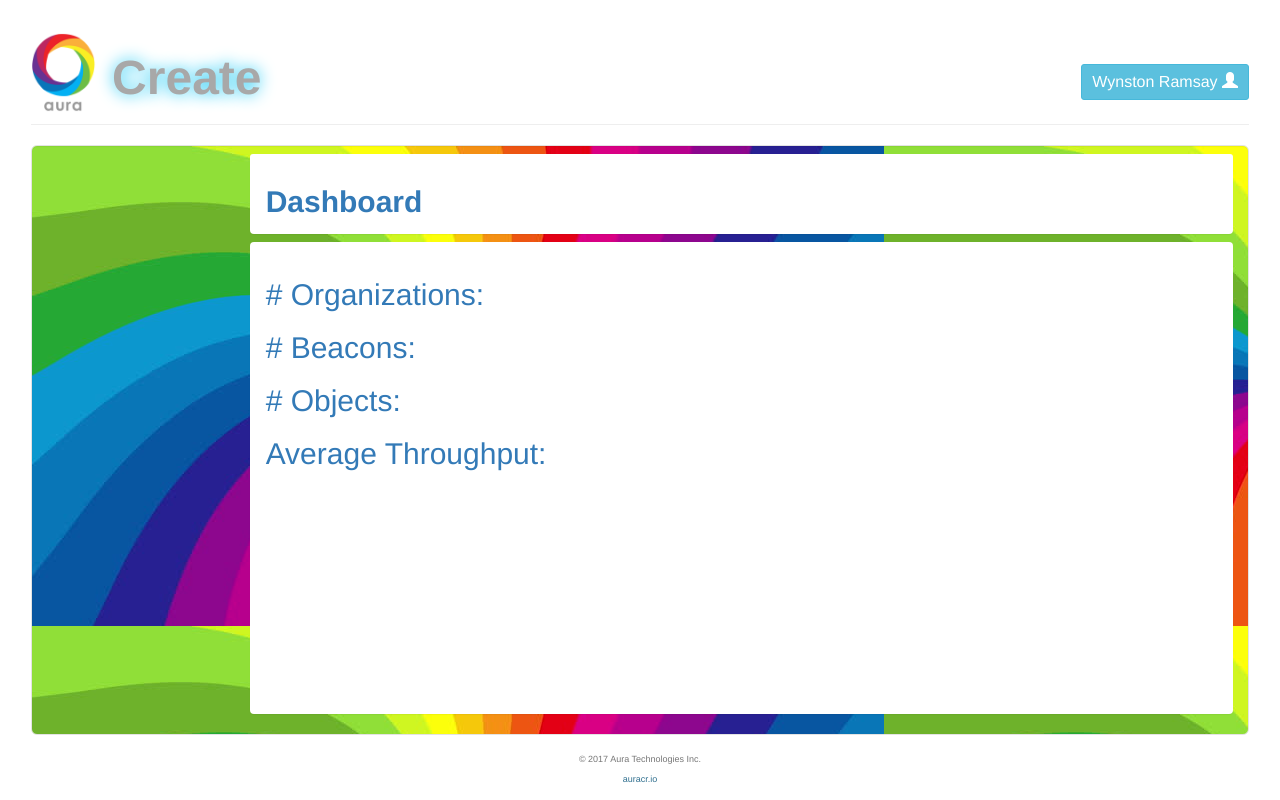
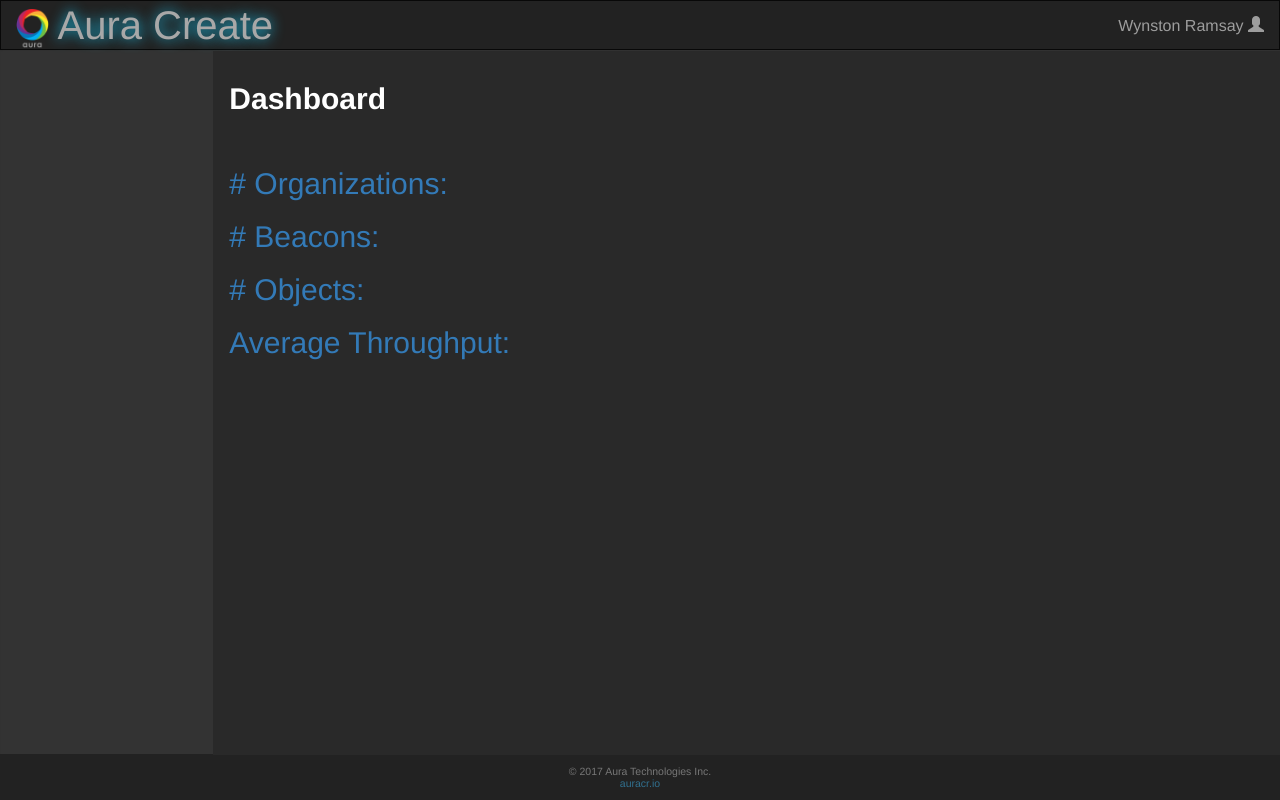
Before and after one commit to Wynston/aura-website, a PHP site: page / in a window 1280 px wide. Run offline with PHP 8.4, Linux system fonts and the light colour scheme; some libraries are stand-ins or nearby versions.

Commit message:
Resonsiveness and layout, dark theme

```diff
--- a/src/index.html
+++ b/src/index.html
@@ -12,36 +12,44 @@
 		<script type='text/javascript' src="https://ajax.googleapis.com/ajax/libs/angularjs/1.6.4/angular.min.js"></script>
 	</head>
 	<body>
-		<div class="container-fluid" ng-app="auraCreate" ng-controller="mainController" ng-init="init()" ng-cloak id="MAIN">
+		<div class="container-fluid zeroPadding" ng-app="auraCreate" ng-controller="mainController" ng-init="init()" ng-cloak id="MAIN">
 			<div id="alert"></div>
-			<div class="row page-header" id="banner">
-				<div class="col-xs-9 col-sm-6 col-md-6 col-lg-6 zeroPadding">
-					<img ng-src="images/aura_Logo.jpg" alt="Aura Logo" class="img-responsive pull-left logo" ng-click="changeView('dashboard', '')"/>
-					<h1 id="pageTitle"><b ng-click="changeView('dashboard', '')">Create</b></h1>
+			<nav class="navbar navbar-inverse" id="header">
+				<div class="container-fluid">
+					<div class="navbar-header">
+						<a id="pageTitle" class="navbar-left pointer" ng-click="changeView('dashboard', '')">
+							<img ng-src="images/aura_Logo.jpg" alt="Aura Logo" ng-click="changeView('dashboard', '')" style="height: 1em;"/>
+							Aura Create
+						</a>
+					</div>
+					<ul class="nav navbar-nav">
+					</ul>
+					<ul class="nav navbar-nav navbar-right">
+						<li>
+							<a class="pointer" ng-click="changeView('profileSettings', '' )">
+								<span>{{userName}}</span>
+				          		<span class="glyphicon glyphicon-user"></span>
+				        	</a>
+						</li>
+					</ul>
 				</div>
-				<div class="col-xs-3 col-sm-6 col-md-6 col-lg-6 zeroPadding">
-					<a ng-click="changeView('profileSettings', '' )" class="btn btn-info btn-sm pull-right" id="profileButton">
-						<span class="hidden-xs">{{userName}}</span>
-		          		<span class="glyphicon glyphicon-user"></span>
-		        	</a>
-				</div>
-			</div>
+			</nav>
 
 			<!-- Main Content -->
-			<div class="row well well-lg" id="mainContentContainer">
+			<div class="row well well-lg" id="mainContentContainer" style="border: 0">
 				<!-- User Organizations Menu -->
 			 	<div class="col-xs-12 col-sm-3 col-md-2 col-lg-2" id="orgMenu">
 			 		<div class="hidden-xs" id="accordion">
 				 		<!-- Creates a navigation list for each organization the user is in control of -->
-				 		<div ng-repeat="organization in organizationsArray| orderBy: name" class="panel panel-success" style="margin: 0 0 0 0; border-radius: 0;">
-						    <div class="panel-heading">
+				 		<div ng-repeat="organization in organizationsArray| orderBy: name" class="panel panel-success borderRadius0" style="margin: 0 0 0 0;">
+						    <div class="panel-heading borderRadius0">
 						      <h4 class="panel-title">
 						        <a data-toggle="collapse" data-parent="#accordion" href="#{{$index}}">
 						        	<h2><strong>{{organization.name}}</strong></h2>
 						        </a>
 						      </h4>
 						    </div>
-						    <div id="{{$index}}" class="panel-collapse collapse container-fluid zeroPadding">
+						    <div id="{{$index}}" class="panel-collapse collapse container-fluid zeroPadding borderRadius0">
 						      <div class="panel-body list-group zeroPadding">
 						      		<li ng-click="changeView('beaconsList', organization)" class="menuItem list-group-item list-group-item-info">
 					 					<h2 class="menuName"><small>Beacons</small></h2>
@@ -62,7 +70,7 @@
 						 	</div>
 				 		</div>
 				 	</div>
-			 		<div class="container-fluid visible-xs text-center">
+			 		<div class="container-fluid visible-xs text-center zeroPadding">
 			 			<div class="container-fluid" id="mobileOrgMenu">
 			 				<h3><b>Organizations</b></h3>
 			 			</div>
@@ -101,18 +109,18 @@
 			 	</div>
 
 			 	<!-- Dynamic Section -->
-			 	<div class="col-xs-12 col-sm-9 col-md-10 col-lg-10 container-fluid">
+			 	<div class="col-xs-12 col-sm-9 col-md-10 col-lg-10 container-fluid zeroPadding" id=dynamicSection>
 			 		<!-- Dynamic Title -->
 			 		<div class="row text-center panel panel-heading" id="liveTitle">
 			 			<!-- Primary title -->
-			 			<div id="primTitle" class="col-xs-12 col-sm-4 col-md-4 col-lg-4 text-left text-primary zeroPadding">
+			 			<div id="primTitle" class="col-xs-12 col-sm-4 col-md-4 col-lg-4 text-left zeroPadding">
 			 				<h2><b>{{primTitle}}</b></h2>
 			 			</div>
 			 			<!-- Secondary Title -->
 			 			<div id="orgTitle" class="hidden-xs">
 			 				<h4 class="text-muted">{{curOrg.name}}</h4>
 			 			</div>
-					    <div ng-switch="filterTitle" id="filterTitle" class="col-xs-12 col-sm-8 col-md-8 col-lg-8 text-left zeroPadding">
+					    <div ng-switch="filterTitle" id="filterTitle" class="col-xs-12 col-sm-4 col-md-4 col-lg-4 text-center zeroPadding">
 					    	<!-- Objects View Filter -->
 						    <div ng-switch-when="objectsView" id="objectsViewFilter" class="btn-group">
 						    	<div class="btn-group">
@@ -135,8 +143,8 @@
 								    </ul>
 							    </div>
 					    		<div class="btn-group">
-							    	<button class="btn btn-sm btn-info dropdown-toggle" type="button" data-toggle="dropdown" role="menu" id="objectsViewFilterTitle">
-								    	Filter by Beacon: {{beaconsFilter}}
+							    	<button class="btn btn-sm btn-info dropdown-toggle" type="button" data-toggle="dropdown" role="menu">
+								    	Filter by Beacon
 								    	<span class="caret"></span>
 								    </button>
 								    <ul class="dropdown-menu">
@@ -152,7 +160,7 @@
 						    </div>
 
 						    <!-- Object View Filter -->
-						    <div ng-switch-when="objectPrivacy" class="text-center">
+						    <div ng-switch-when="objectPrivacy">
 						    	<label class="switch">
 									<input type="checkbox">
 									<div class="slider round"></div>
@@ -306,8 +314,8 @@
 			 			<!-- Beacons List -->
 			 			<div ng-switch-when="beaconsList">
 			 				<div ng-switch="viewType">
-			 					<div ng-switch-when="List" class="panel-body tableDiv">
-					 				<table class="table table-striped table-hover table-condensed table-responsive">
+			 					<div ng-switch-when="List" class="panel-body">
+					 				<table class="table table-hover table-striped table-condensed table-responsive">
 						 				<thead>
 						 					<tr class="row">
 						 						<th>Name</th>
@@ -321,12 +329,12 @@
 						 				</thead>
 						 				<tbody>
 						 					<tr class="row" ng-repeat="beacon in beaconsArray | orderBy:'beacon_name'">
-						 						<td ng-click="displayBeacon(beacon)" class="menuItem">{{beacon.beacon_name}}</td>
-						 						<td class="menuItem">{{beacon.associated}}</td>
-						 						<td class="menuItem">{{beacon.beacon_type}}</td>
-						 						<td class="menuItem hidden-sm hidden-xs">{{beacon.altitude | number: 3}}</td>
-						 						<td class="menuItem hidden-sm hidden-xs">{{beacon.latitude | number: 3}}</td>
-						 						<td class="menuItem hidden-sm hidden-xs">{{beacon.longitude | number: 3}}</td>
+						 						<td ng-click="displayBeacon(beacon)">{{beacon.beacon_name}}</td>
+						 						<td>{{beacon.associated}}</td>
+						 						<td>{{beacon.beacon_type}}</td>
+						 						<td class="hidden-sm hidden-xs">{{beacon.altitude | number: 3}}</td>
+						 						<td class="hidden-sm hidden-xs">{{beacon.latitude | number: 3}}</td>
+						 						<td class="hidden-sm hidden-xs">{{beacon.longitude | number: 3}}</td>
 						 						<td>
 						 							<h4>
 							 							<span class="glyphicon glyphicon-plus addIcon" ng-click="displayAddObjectAtBeaconModal(beacon)"></span>
@@ -407,8 +415,8 @@
 			 			<!-- Objects List -->
 			 			<div ng-switch-when="objectsList">
 			 				<div ng-switch="viewType">
-				 				<div ng-switch-when="List" class="panel-body tableDiv">
-					 				<table class="table table-striped table-hover table-condensed table-responsive">
+				 				<div ng-switch-when="List" class="panel-body">
+					 				<table class="table table-hover table-striped table-condensed table-responsive">
 						 				<thead>
 						 					<tr>
 						 						<th></th>
@@ -423,15 +431,15 @@
 						 				</thead>
 						 				<tbody>
 						 					<tr ng-repeat="obj in objectsArray | filterByBeacon: beaconsFilter | orderBy: 'beacon_name'">
-						 						<td class="menuItem" ng-click="displaythumbNailModal(obj)" style="height:3em; width: 3em;">
+						 						<td ng-click="displaythumbNailModal(obj)" style="height:3em; width: 3em;">
 						 							<img ng-src="{{obj.thumbnail}}" class="img-rounded pull-left" alt="{{obj.name}}" style="height:3em; width: 3em; margin: 0 auto;">
 						 						</td>
-						 						<td ng-click="displayObject(obj)" class="menuItem">{{obj.name}}</td>
-						 						<td ng-click="loadBeacon(obj.beacon_name)" class="menuItem">{{obj.beacon_name}}</td>
-						 						<td class="menuItem hidden-xs hidden-sm columnSm"><span class="badge">{{obj.numImage}}</span></td>
-						 						<td class="menuItem hidden-xs hidden-sm columnSm"><span class="badge">{{obj.numAudio}}</span></td>
-						 						<td class="menuItem hidden-xs hidden-sm columnSm"><span class="badge">{{obj.numVideo}}</span></td>
-						 						<td class="menuItem hidden-xs hidden-sm columnSm"><span class="badge">{{obj.num3D}}</span></td>
+						 						<td ng-click="displayObject(obj)">{{obj.name}}</td>
+						 						<td ng-click="loadBeacon(obj.beacon_name)">{{obj.beacon_name}}</td>
+						 						<td class="hidden-xs hidden-sm columnSm"><span class="badge">{{obj.numImage}}</span></td>
+						 						<td class="hidden-xs hidden-sm columnSm"><span class="badge">{{obj.numAudio}}</span></td>
+						 						<td class="hidden-xs hidden-sm columnSm"><span class="badge">{{obj.numVideo}}</span></td>
+						 						<td class="hidden-xs hidden-sm columnSm"><span class="badge">{{obj.num3D}}</span></td>
 						 						<td>
 						 							<h4>
 							 							<span class="glyphicon glyphicon-plus addIcon" ng-click="displayAddAssetsModal(obj)"></span>
@@ -987,11 +995,10 @@
 				      </div>
 				    </div>
 				</div>
-
  			</div>
-			<footer class="text-center footer text-muted margin0 zeroPadding">
-				<h6 class="margin0">© 2017 Aura Technologies Inc.</h6>
-				<h6><a href="http://www.auracr.io/" class="text-info" target="_blank" style="text-decoration: none;">auracr.io</a></h6>
+ 			<footer class="text-center footer text-muted" id="footer">
+				<h5 class="margin0">© 2017 Aura Technologies Inc.</h5>
+				<h5 class="margin0"><a href="http://www.auracr.io/" class="text-info" target="_blank" style="text-decoration: none;">auracr.io</a></h5>
 			</footer>
 		</div>
 
--- a/src/styling/auraCreate.css
+++ b/src/styling/auraCreate.css
@@ -10,6 +10,7 @@ html, body{
     font-family: "HelveticaNeue-Light", "Helvetica Neue Light", "Helvetica Neue", Helvetica, Arial, "Lucida Grande", sans-serif;
     font-size: 16px;
     line-height: 1.2;
+    background-color: #222;
 }
 
 h1{
@@ -144,14 +142,6 @@ h6{
 		margin-top: 1.0em;
 		font-size: 0.75em;
 		line-height: 0.5em;
-		padding-bottom: 2em;
-	}
-
-	.logo{
-		max-height:5em;
-		vertical-align: middle;
-		padding-right: 1em;
-		cursor: pointer;
 	}
 
 	.margin0{
@@ -264,6 +291,15 @@ h6{
 		margin-right: 1em;
 	}
 
+	#dynamicSection{
+		height: 100%;
+		overflow: auto;
+	}
+
+	#footer{
+		height: 4vh;
+	}
+
 	#fileLabel{
 		display: inline-block;
 		width: 33%;
@@ -287,22 +323,32 @@ h6{
 	}
 
 	#googleMapsBeacon, #googleMapsObject{
-		height: 37vh;
+		height: 60vh;
 		width: 100%;
 	}
 
 	#googleMapsObjects, #googleMapsBeacons, #googleMapsStats{
-		height: 58vh;
+		height: 77.4vh;
 		width: 100%;
 		margin: 0;
 	}
 
+	#header{
+		height: 6vh;
+		border-radius: 0;
+		margin: 0;
+	}
+
+	#MAIN{
+		height: 100vh;
+	}
+
 	#mainContentContainer{
-		height: auto;
+		height: 88vh;
 		padding: 0;
-		margin-right: 1em;
-		margin-left: 1em;
-		background-image: url("../images/rainbow.jpg");
+		margin: 0 auto;
+		background-color: #333;
+		border-radius: 0;
 	}
 
 	#mobileOrgMenu{
@@ -314,44 +360,42 @@ h6{
 	}
 
 	#liveDisplay{
-		height: 59vh;
-		width: 100%;
+		height: auto;
+		min-height: 78vh;
+		margin: 0;
 		padding:0;
+		border-radius: 0;
+		background-color: #292929;
 	}
 
 	#liveTitle{
 		height: 10vh;
-		margin: 0.5em 0 0.5em 0;
-	}
-
-	#objectsViewFilterTitle{
-		max-width: 15vw;
-		overflow: none;
-		white-space: nowrap;
-		text-overflow: ellipsis;
+		margin: 0 0 0 0;
+		border-radius: 0;
+		background-color: #292929;
 	}
 
 	#orgsCarousel{
 		height: 80px;
-		background-color: #FFFFFF;
+		background-color: #333;
 	}
 
 	#orgTitle{
 		position: absolute;
 		top: 0.25em;
-		right: 0.5em;
+		right: 1.25em;
 	}
 
 	#orgMenu{
-		margin: 0.5em 0 1em 0;
-		max-height: 70.0vh;
+		height: 100%;
+		max-height: 100%;
 		overflow: auto;
-		padding: 0 0 0 1em;
+		padding: 0 0 0 0;
 	}
 
 	#pageTitle{
 		color: #A8A8A8;
-		font-size: 3em;
+		font-size: 40px;
 		text-shadow: 0 0 0.33em #1BC9F4;
 	}
 
@@ -359,9 +403,8 @@ h6{
 		cursor: pointer;
 	}
 
-	#profileButton{
-		margin-top: 2em;
-		font-size: 1em;
+	#primTitle{
+		color: white;
 	}
 
 	#webcamScreen{
```
Also changed, not shown: other parts of src/styling/auraCreate.css (+59 -13 lines).
